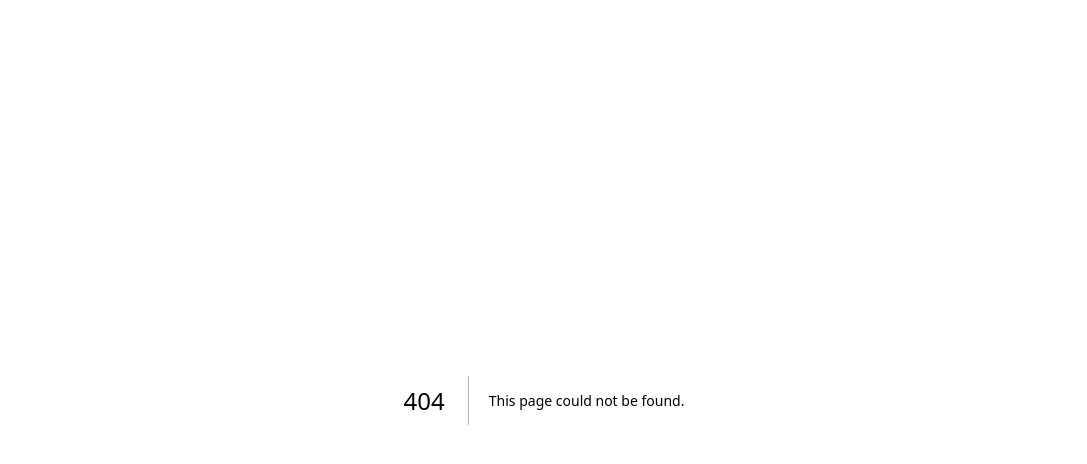
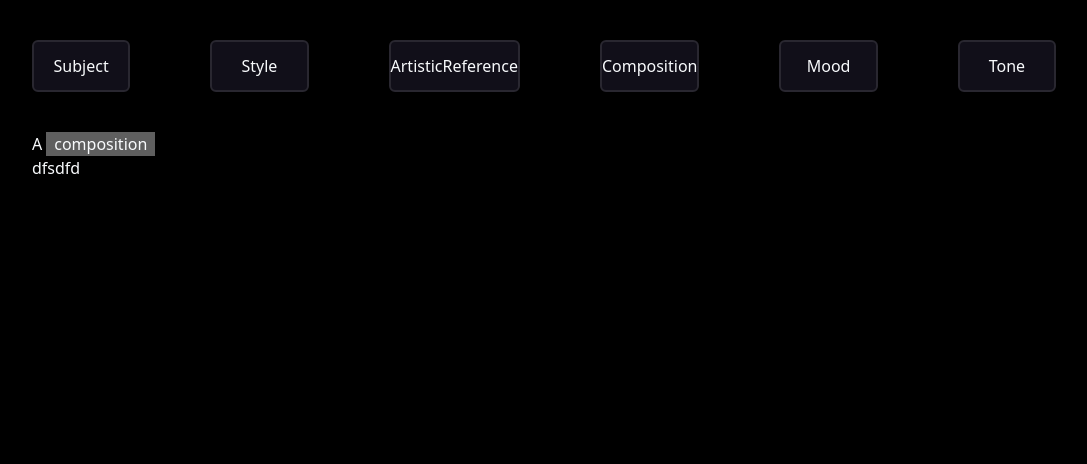
Before and after one commit to Medici-Mansion/imaginer, a Next.js app: page /generate in a window 1280 px wide. Before the commit this address had no page. Shown: the top 464 px of the page, without its empty margins (96-1183 px from the left). Built offline with nearby package versions, Linux system fonts and the light colour scheme.

Commit message:
feat: 라우터 분리

```diff
--- a/app/(routes)/layout.tsx
+++ b/app/(routes)/(complete)/generate/layout.tsx
@@ -14,12 +14,12 @@ const NavigationList: NavList[] = [
   { title: "Tone", href: "/tone", active: false },
 ];
 
-const RootLayout = ({ children }: PropsWithChildren) => {
+const RootLayout = ({ children, ...rest }: PropsWithChildren) => {
   return (
-    <div className="h-full text-white w-[80%] m-auto">
+    <div className="h-full w-[80%] m-auto">
       <Navigation navList={NavigationList} />
+      <Prompt />
       {children}
-      <Prompt />
     </div>
   );
 };
--- /dev/null
+++ b/app/(routes)/(complete)/generate/page.tsx
@@ -0,0 +1,8 @@
+import { headers } from "next/headers";
+import React from "react";
+
+const GeneragePage = () => {
+  return <div>dfsdfd</div>;
+};
+
+export default GeneragePage;
--- /dev/null
+++ b/app/(routes)/(selection)/layout.tsx
@@ -0,0 +1,27 @@
+import { PropsWithChildren } from "react";
+
+import { NavList } from "@/types";
+
+import Navigation from "@/components/navigation";
+import Prompt from "@/components/prompt";
+
+const NavigationList: NavList[] = [
+  { title: "Subject", href: "/", active: true },
+  { title: "Style", href: "/style", active: false },
+  { title: `ArtisticReference`, href: "/artisticreference", active: false },
+  { title: "Composition", href: "/composition", active: false },
+  { title: "Mood", href: "/mood", active: false },
+  { title: "Tone", href: "/tone", active: false },
+];
+
+const RootLayout = ({ children, ...rest }: PropsWithChildren) => {
+  return (
+    <div className="h-full w-[80%] m-auto">
+      <Navigation navList={NavigationList} />
+      {children}
+      <Prompt />
+    </div>
+  );
+};
+
+export default RootLayout;
--- a/app/layout.tsx
+++ b/app/layout.tsx
@@ -1,11 +1,8 @@
 import type { Metadata } from "next";
-import { Inter } from "next/font/google";
 import "./globals.css";
 
-const inter = Inter({ subsets: ["latin"] });
-
 export const metadata: Metadata = {
-  title: "Create Next App",
+  title: "Imaginer",
   description: "Generated by create next app",
 };
 
@@ -15,10 +12,8 @@ export default function RootLayout({
   children: React.ReactNode;
 }) {
   return (
-    <html lang="ko" placeholder="imaginer">
-      <body className={inter.className} suppressHydrationWarning>
-        {children}
-      </body>
+    <html lang="ko" placeholder="imaginer" className="dark">
+      <body suppressHydrationWarning>{children}</body>
     </html>
   );
 }
--- a/tailwind.config.js
+++ /dev/null
@@ -1,76 +0,0 @@
-/** @type {import('tailwindcss').Config} */
-module.exports = {
-  darkMode: ["class"],
-  content: [
-    './pages/**/*.{ts,tsx}',
-    './components/**/*.{ts,tsx}',
-    './app/**/*.{ts,tsx}',
-    './src/**/*.{ts,tsx}',
-	],
-  theme: {
-    container: {
-      center: true,
-      padding: "2rem",
-      screens: {
-        "2xl": "1400px",
-      },
-    },
-    extend: {
-      colors: {
-        border: "hsl(var(--border))",
-        input: "hsl(var(--input))",
-        ring: "hsl(var(--ring))",
-        background: "hsl(var(--background))",
-        foreground: "hsl(var(--foreground))",
-        primary: {
-          DEFAULT: "hsl(var(--primary))",
-          foreground: "hsl(var(--primary-foreground))",
-        },
-        secondary: {
-          DEFAULT: "hsl(var(--secondary))",
-          foreground: "hsl(var(--secondary-foreground))",
-        },
-        destructive: {
-          DEFAULT: "hsl(var(--destructive))",
-          foreground: "hsl(var(--destructive-foreground))",
-        },
-        muted: {
-          DEFAULT: "hsl(var(--muted))",
-          foreground: "hsl(var(--muted-foreground))",
-        },
-        accent: {
-          DEFAULT: "hsl(var(--accent))",
-          foreground: "hsl(var(--accent-foreground))",
-        },
-        popover: {
-          DEFAULT: "hsl(var(--popover))",
-          foreground: "hsl(var(--popover-foreground))",
-        },
-        card: {
-          DEFAULT: "hsl(var(--card))",
-          foreground: "hsl(var(--card-foreground))",
-        },
-      },
-      borderRadius: {
-        lg: "var(--radius)",
-        md: "calc(var(--radius) - 2px)",
-        sm: "calc(var(--radius) - 4px)",
-      },
-      keyframes: {
-        "accordion-down": {
-          from: { height: 0 },
-          to: { height: "var(--radix-accordion-content-height)" },
-        },
-        "accordion-up": {
-          from: { height: "var(--radix-accordion-content-height)" },
-          to: { height: 0 },
-        },
-      },
-      animation: {
-        "accordion-down": "accordion-down 0.2s ease-out",
-        "accordion-up": "accordion-up 0.2s ease-out",
-      },
-    },
-  },
-  plugins: [require("tailwindcss-animate")],
-}
--- a/tailwind.config.ts
+++ b/tailwind.config.ts
@@ -1,20 +1,82 @@
-import type { Config } from 'tailwindcss'
+import type { Config } from "tailwindcss";
 
 const config: Config = {
+  darkMode: ["class"],
   content: [
-    './pages/**/*.{js,ts,jsx,tsx,mdx}',
-    './components/**/*.{js,ts,jsx,tsx,mdx}',
-    './app/**/*.{js,ts,jsx,tsx,mdx}',
+    "./pages/**/*.{js,ts,jsx,tsx,mdx}",
+    "./components/**/*.{js,ts,jsx,tsx,mdx}",
+    "./app/**/*.{js,ts,jsx,tsx,mdx}",
   ],
   theme: {
+    container: {
+      center: true,
+      padding: "2rem",
+      screens: {
+        "2xl": "1400px",
+      },
+    },
     extend: {
+      colors: {
+        border: "hsl(var(--border))",
+        input: "hsl(var(--input))",
+        ring: "hsl(var(--ring))",
+        background: "hsl(var(--background))",
+        foreground: "hsl(var(--foreground))",
+        primary: {
+          DEFAULT: "hsl(var(--primary))",
+          foreground: "hsl(var(--primary-foreground))",
+        },
+        secondary: {
+          DEFAULT: "hsl(var(--secondary))",
+          foreground: "hsl(var(--secondary-foreground))",
+        },
+        destructive: {
+          DEFAULT: "hsl(var(--destructive))",
+          foreground: "hsl(var(--destructive-foreground))",
+        },
+        muted: {
+          DEFAULT: "hsl(var(--muted))",
+          foreground: "hsl(var(--muted-foreground))",
+        },
+        accent: {
+          DEFAULT: "hsl(var(--accent))",
+          foreground: "hsl(var(--accent-foreground))",
+        },
+        popover: {
+          DEFAULT: "hsl(var(--popover))",
+          foreground: "hsl(var(--popover-foreground))",
+        },
+        card: {
+          DEFAULT: "hsl(var(--card))",
+          foreground: "hsl(var(--card-foreground))",
+        },
+      },
+      borderRadius: {
+        lg: "var(--radius)",
+        md: "calc(var(--radius) - 2px)",
+        sm: "calc(var(--radius) - 4px)",
+      },
+      keyframes: {
+        "accordion-down": {
+          from: { height: "0" },
+          to: { height: "var(--radix-accordion-content-height)" },
+        },
+        "accordion-up": {
+          from: { height: "var(--radix-accordion-content-height)" },
+          to: { height: "0" },
+        },
+      },
+      animation: {
+        "accordion-down": "accordion-down 0.2s ease-out",
+        "accordion-up": "accordion-up 0.2s ease-out",
+      },
       backgroundImage: {
-        'gradient-radial': 'radial-gradient(var(--tw-gradient-stops))',
-        'gradient-conic':
-          'conic-gradient(from 180deg at 50% 50%, var(--tw-gradient-stops))',
+        "gradient-radial": "radial-gradient(var(--tw-gradient-stops))",
+        "gradient-conic":
+          "conic-gradient(from 180deg at 50% 50%, var(--tw-gradient-stops))",
       },
     },
   },
-  plugins: [],
-}
-export default config
+  plugins: [require("tailwindcss-animate")],
+};
+export default config;
```
Also changed, not shown: middleware.ts (added, +10 -0 lines), app/(routes)/(selection)/artisticreference/page.tsx (renamed from app/(routes)/artisticreference/page.tsx), app/(routes)/(selection)/composition/page.tsx (renamed from app/(routes)/composition/page.tsx), app/(routes)/(selection)/page.tsx (renamed from app/(routes)/page.tsx), app/(routes)/(selection)/style/page.tsx (renamed from app/(routes)/style/page.tsx).
